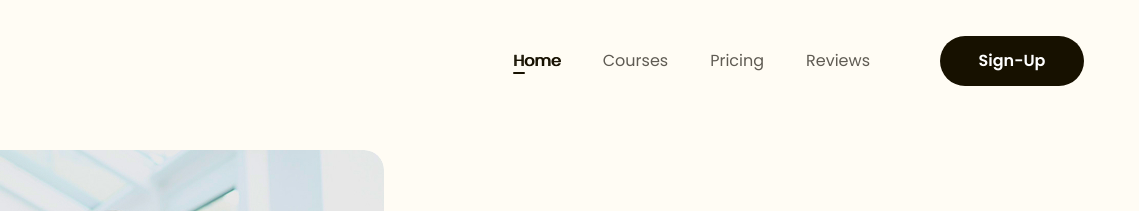
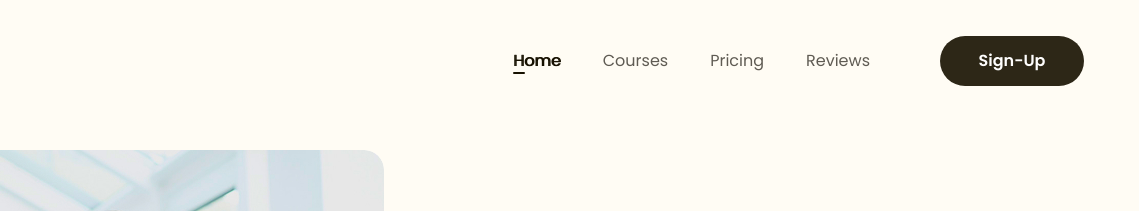
Before and after one commit to dangdondoc/figma-html-css-code-lai, a plain HTML site: page index.html in a window 1280 px wide. In both pictures the pointer is over the link "Sign-Up". Shown: the top 211 px of the page, 141-1280 px from the left. Drawn offline with Linux system fonts and the light colour scheme.

Commit message:
p5 tao popular part1

```diff
--- a/asssets/css/style.css
+++ b/asssets/css/style.css
@@ -37,15 +37,22 @@ a {
   border-radius: 999px;
   text-align: center;
 }
+
+.btn:hover{
+  opacity: 0.9;
+  cursor: pointer;
+}
 /* =============header================ */
 
 .header {
   background-color: #fffcf4;
+
 }
 
 .header.fixed {
   position: sticky;
   top: -28px;
+  z-index: 1;
 }
 .header .body {
   display: flex;
--- a/index.html
+++ b/index.html
@@ -104,7 +104,7 @@
                 and companies.
               </p>
               <div class="cta-group">
-                <div class="btn btn-cta">See Courses</div>
+                <a class="btn btn-cta">See Courses</a>
                 <button class="watch-video">
                   <div class="icon">
                     <img src="./asssets/icon/play.svg" alt="" />
```
